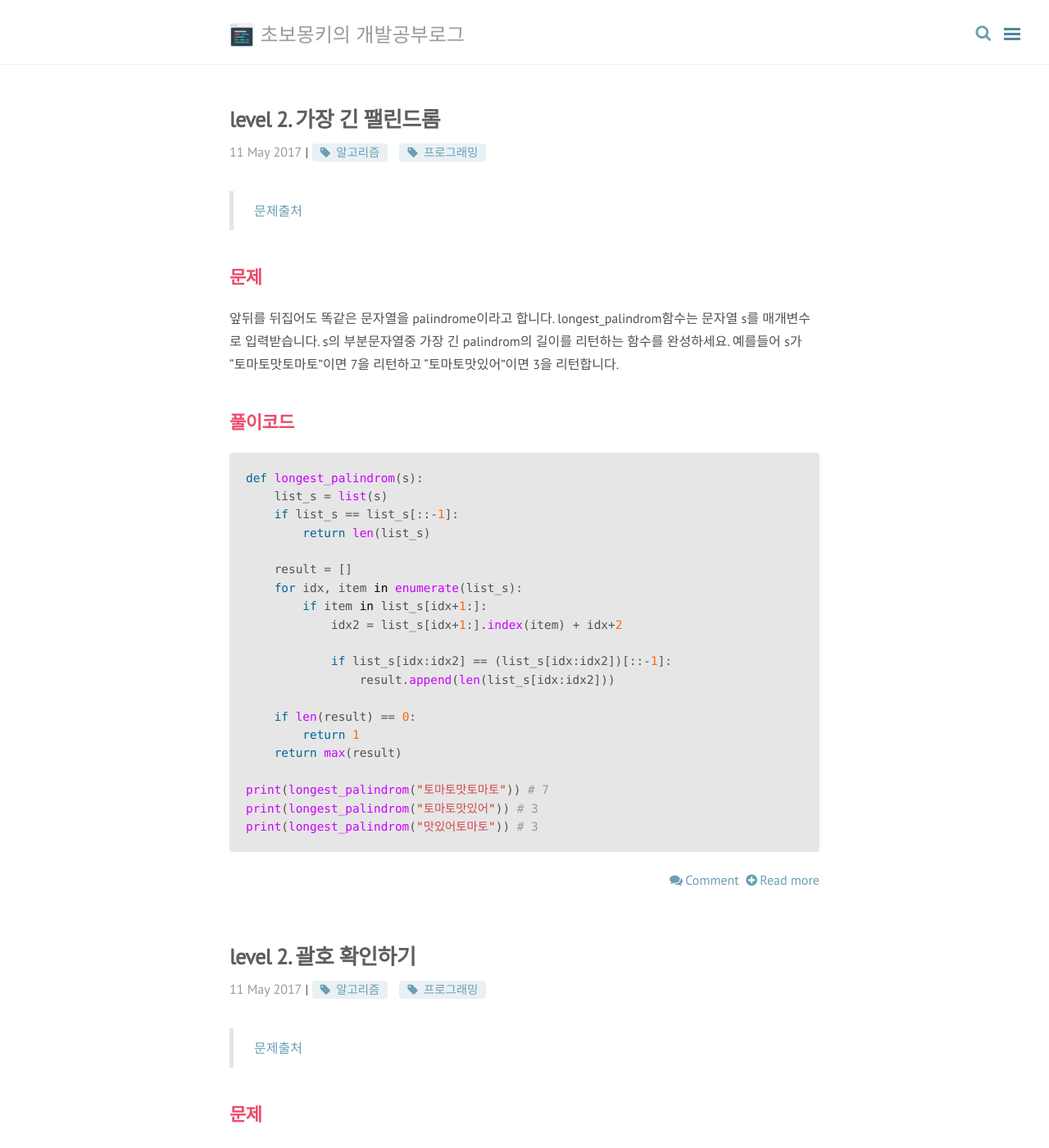
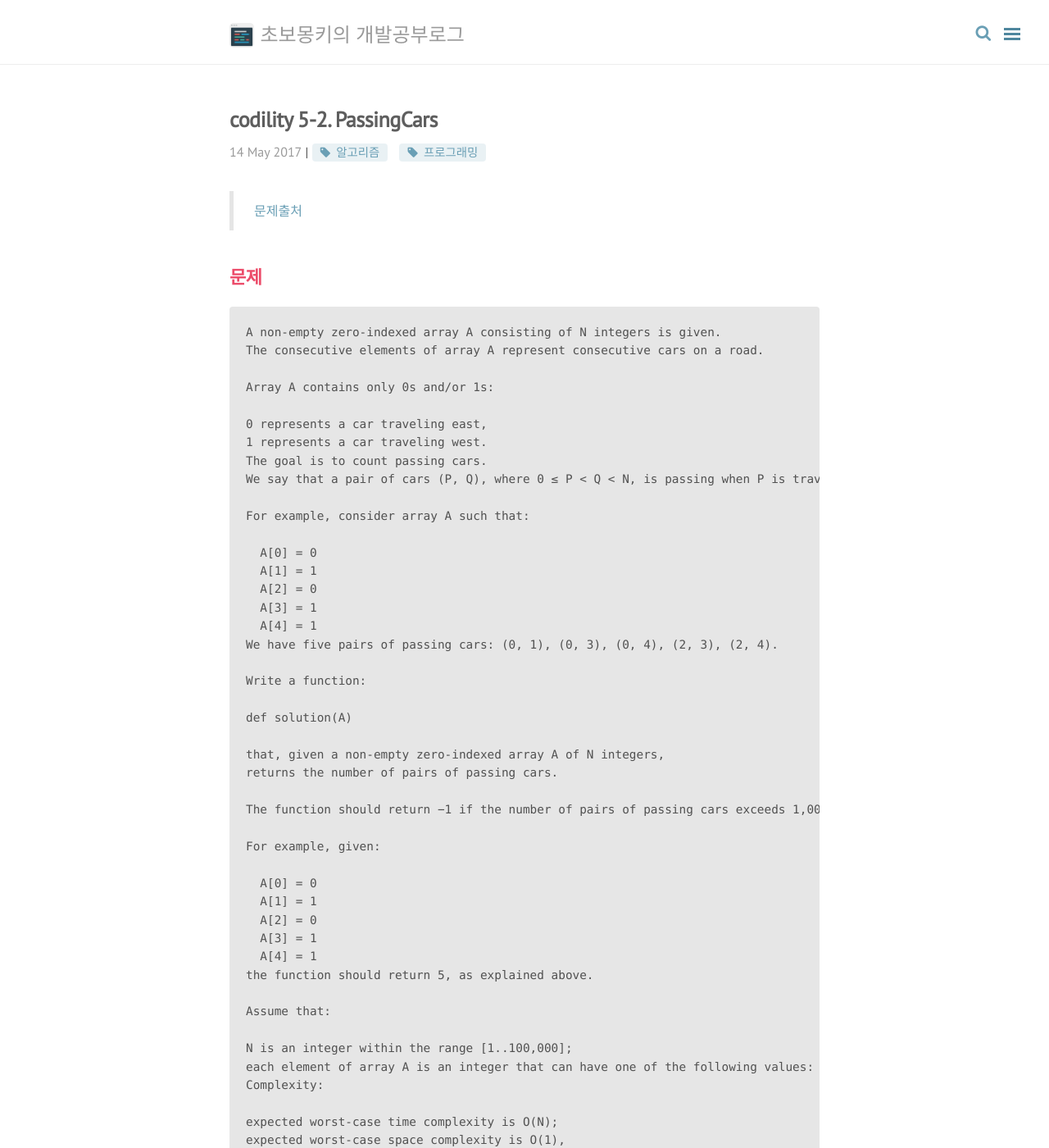
Before and after one commit to wayhome25/wayhome25.github.io, a Jekyll site: the page built from blog/index.html, in a window 1280 px wide and 1400 px high. Shown: the whole window at 82% size. Built offline with Jekyll 4.4.1, drawn with Linux system fonts in a browser that asks for light colours; nearby versions of some CDN libraries; the list of posts is cut into pages by our own code; comment, search, counter and statistics services are not loaded; some of the changed text lies outside the part shown.

Commit message:
add blog post

````diff
--- a/_posts/TIL(Today I Learned)/2017-05-08-05-14-TIL.md
+++ b/_posts/TIL(Today I Learned)/2017-05-08-05-14-TIL.md
@@ -5,6 +5,20 @@ category: TIL (Today I Learned)
 permalink: /til/:year/:month/:day/:title/
 tags: [TIL]
 comments: true
+---
+# 5월 14일 (일)
+## 오늘 한 일 (회고)
+- AskDjango 오프라인 강의에 참여했다.
+	- 간단한 사진 업로드 페이지 작성
+	- 아마존웹서비스 클라우드에 서비스 배포 (AWS ElasticBeanstalk + RDS + S3) 하는 방법에 대해서 배웠다.
+- codility 알고리즘 문제를 풀었다.
+- 텀블벅 페이지를 마크업을 개선했다. [연습 페이지](https://wayhome25.github.io/fastcampus_school/01_html-css/tumblbug/projects.html)
+
+## 내일 할 일
+- 팁스타운 코드챌린지 예선문제 풀어보기 [링크](https://programmers.co.kr/tryouts/850/intro)
+- AskDjango 사용자 인증 부분 강의노트 정리하기
+
+
 ---
 # 5월 13일 (토)
 ## 오늘 한 일 (회고)
--- /dev/null
+++ b/_posts/algorithm/2017-05-14-PassingCars.md
@@ -0,0 +1,106 @@
+---
+layout: post
+title: codility 5-2. PassingCars
+category: 알고리즘 문제풀이
+permalink: /algorithm/:year/:month/:day/:title/
+tags: [알고리즘, 프로그래밍]
+comments: true
+---
+
+> [문제출처](https://codility.com/programmers/lessons/5-prefix_sums/passing_cars/)
+
+## 문제
+
+```
+A non-empty zero-indexed array A consisting of N integers is given.
+The consecutive elements of array A represent consecutive cars on a road.
+
+Array A contains only 0s and/or 1s:
+
+0 represents a car traveling east,
+1 represents a car traveling west.
+The goal is to count passing cars.
+We say that a pair of cars (P, Q), where 0 ≤ P < Q < N, is passing when P is traveling to the east and Q is traveling to the west.
+
+For example, consider array A such that:
+
+  A[0] = 0
+  A[1] = 1
+  A[2] = 0
+  A[3] = 1
+  A[4] = 1
+We have five pairs of passing cars: (0, 1), (0, 3), (0, 4), (2, 3), (2, 4).
+
+Write a function:
+
+def solution(A)
+
+that, given a non-empty zero-indexed array A of N integers,
+returns the number of pairs of passing cars.
+
+The function should return −1 if the number of pairs of passing cars exceeds 1,000,000,000.
+
+For example, given:
+
+  A[0] = 0
+  A[1] = 1
+  A[2] = 0
+  A[3] = 1
+  A[4] = 1
+the function should return 5, as explained above.
+
+Assume that:
+
+N is an integer within the range [1..100,000];
+each element of array A is an integer that can have one of the following values: 0, 1.
+Complexity:
+
+expected worst-case time complexity is O(N);
+expected worst-case space complexity is O(1),
+beyond input storage (not counting the storage required for input arguments).
+```
+
+## 풀이코드
+- Detected time complexity: O(N)
+- 조합 가능한 (0,1) pair의 갯수를 찾는다
+- 조건
+	- 0의 index < 1의 index
+	- pair의 갯수가 100만이 넘으면 -1 리턴
+	- 시간 복잡도 O(N)
+
+```python
+def solution(A):
+    temp_li_p = []
+    temp_li_q = []
+    for idx, val in enumerate(A):
+        if val == 0:
+            temp_li_p.append(idx)
+        else:
+            temp_li_q.append(idx)
+
+    result = 0
+    for idx, val in enumerate(temp_li_p):
+        result += (len(A)-val) - (len(temp_li_p)-idx)
+
+    if result > 1000000000:
+        return -1
+    return result
+```
+
+## 다른사람 풀이
+- 리스트를 역으로 순회하면서, 1의 갯수를 누적해서 더하고, 0을 만나면 누적 값을 total에 합산한다
+- range(4, -1, -1) = range(시작, 끝, 증가값) = 4, 3, 2, 1, 0
+
+```python
+def solution(A):
+    total = 0
+    count_one = 0
+    for i in range(len(A)-1, -1, -1):
+        if A[i] == 1:
+            count_one += 1
+        elif A[i] == 0:
+            total += count_one
+    if total > 1000000000:
+        return -1
+    return total
+```
````
Also changed, not shown: about.md (line endings or trailing spaces).
